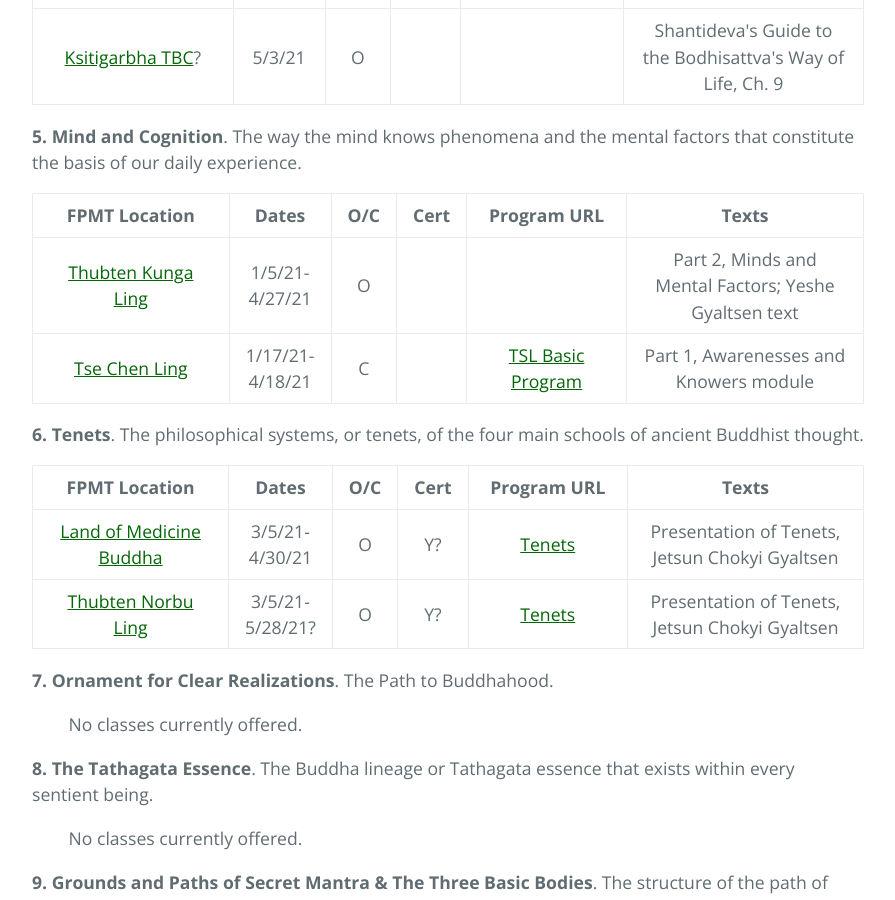
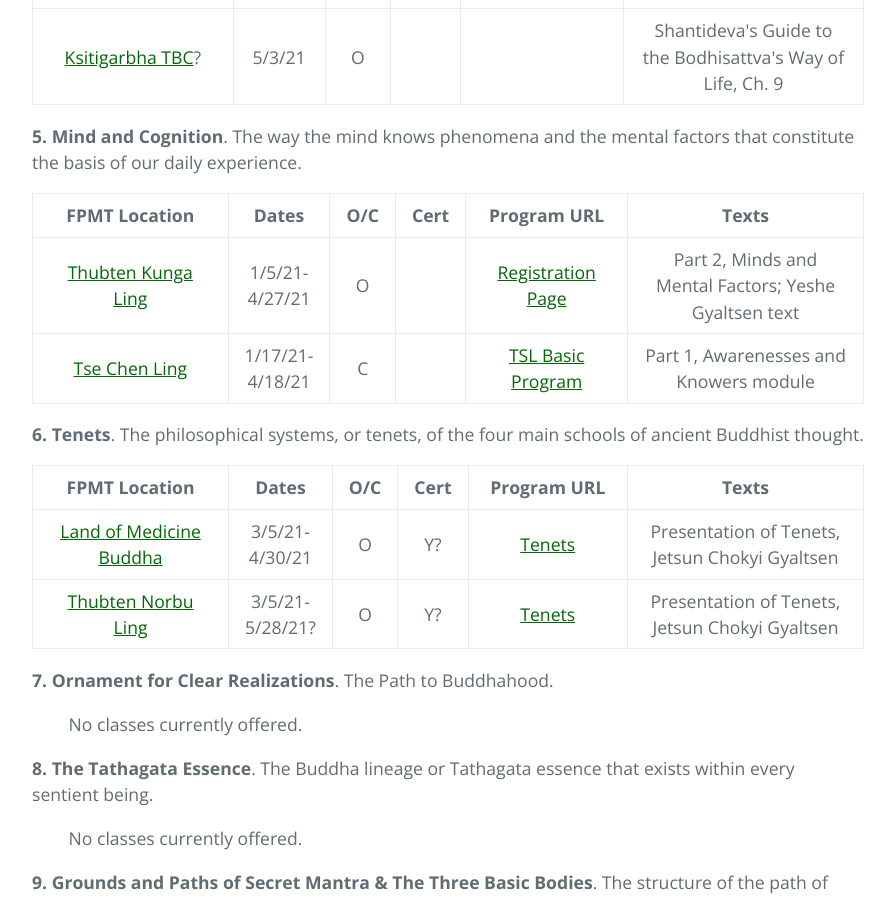
Before and after one commit to lgeorge/lgeorge.github.io, a Jekyll site: the page built from fpmt-na/index.html, in a window 1280 px wide and 900 px high, scrolled down 1744 px. Shown: the whole window, without its empty margins (192-1087 px from the left). Built offline with Jekyll 4.4.1, drawn with Linux system fonts in a browser that asks for light colours.

Commit message:
add TKL MMF reg page

```diff
--- a/fpmt-na/index.html
+++ b/fpmt-na/index.html
@@ -160,7 +160,7 @@
             <td style="text-align:center">1/5/21- 4/27/21</td>
             <td style="text-align:center">O</td>
             <td style="text-align:center"></td>
-            <td style="text-align:center"></td>
+            <td style="text-align:center"><a href="https://events.r20.constantcontact.com/register/eventReg?oeidk=a07ehhre75mb7706de5&oseq" target="_blank" rel="noreferrer noopener"></a><a target="_blank" href="https://www.tubtenkunga.org/" rel="noreferrer noopener">Registration Page</a></td>
             <td style="text-align:center">Part 2, Minds and Mental Factors; Yeshe Gyaltsen text</td>
           </tr>
           <tr>
```
